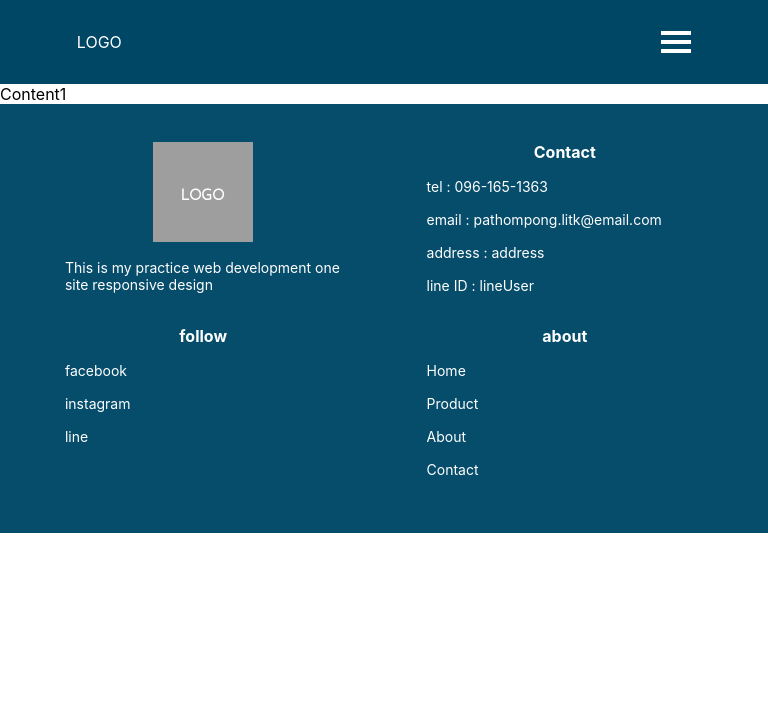
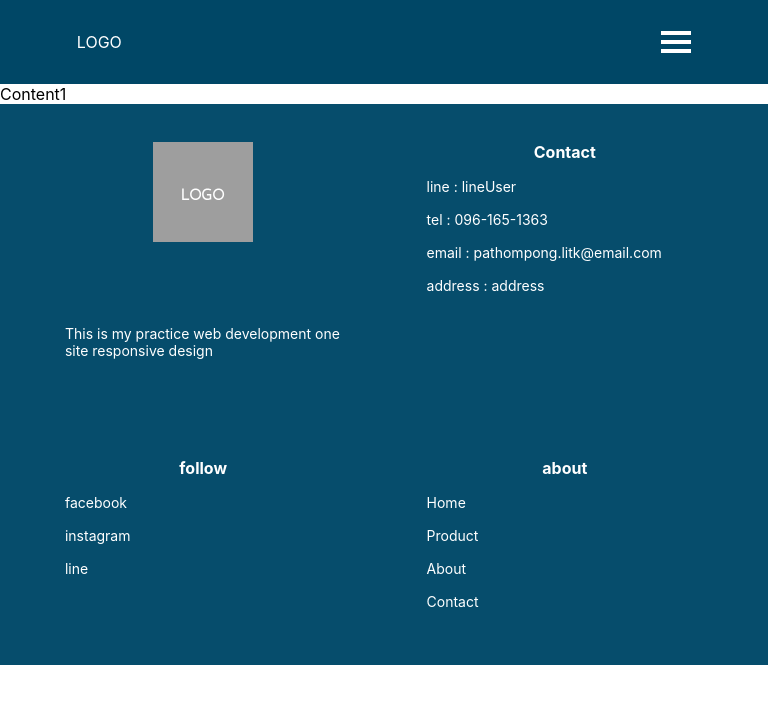
Before and after one commit to PathompongPA/react-simple-responsive, a React (Create React App) app: page / in a window 768 px wide. Shown: the top 704 px of the page. Built offline with nearby package versions, Linux system fonts and the light colour scheme.

Commit message:
fea : footer responsive large(1080 px )

```diff
--- a/src/component/footer/footer.css
+++ b/src/component/footer/footer.css
@@ -3,7 +3,7 @@
   /* border: 2px solid green; */
 }
 
-@media screen and (min-width: 430px) and (max-width: 768px) {
+@media screen and (min-width: 768px) {
   .title-footer {
     text-align: center;
     margin-bottom: 1rem;
@@ -22,14 +22,18 @@
     font-size: 14px;
   }
   #box-footer {
+    background-color: rgb(6, 77, 108);
+    display: flex;
+    justify-content: center;
+    #box-footer-inner {
+      width: 1080px;
       height: 100%;
       display: grid;
-    grid-template-columns: 50% 50%;
-    /* grid-template-rows: 40% 40%; */
+      grid-template-columns: 25% 25% 25% 25%;
+      grid-template-rows: 300px;
       grid-gap: 1rem;
       justify-content: center;
       padding: 5vw;
-    background-color: rgb(6, 77, 108);
       #box-footer-logo {
         display: grid;
         grid-template-columns: 100%;
@@ -61,6 +65,68 @@
       }
     }
   }
+}
+
+@media screen and (min-width: 430px) and (max-width: 768px) {
+  .title-footer {
+    text-align: center;
+    margin-bottom: 1rem;
+  }
+  .box-footer {
+    background-color: rgb(6, 77, 108);
+    color: white;
+  }
+  .text-footer {
+    margin: 1rem 0rem 1rem 0rem;
+    display: grid;
+    grid-template-columns: 80%;
+    justify-content: center;
+  }
+  p {
+    font-size: 14px;
+  }
+  #box-footer {
+    background-color: rgb(6, 77, 108);
+    #box-footer-inner {
+      height: 100%;
+      display: grid;
+      grid-template-columns: 50% 50%;
+      /* grid-template-rows: 40% 40%; */
+      grid-gap: 1rem;
+      justify-content: center;
+      padding: 5vw;
+      #box-footer-logo {
+        display: grid;
+        grid-template-columns: 100%;
+        align-items: start;
+        #footer-logo-image-box {
+          display: flex;
+          align-items: center;
+          justify-content: center;
+          #footer-logo-image {
+            width: 100px;
+            height: fit-content;
+            color: white;
+          }
+        }
+        #footer-logo-title {
+          width: 100%;
+          display: grid;
+          grid-template-columns: 80%;
+          color: white;
+          overflow: hidden;
+          justify-content: center;
+        }
+      }
+      #box-footer-contact {
+      }
+      #box-footer-follow {
+      }
+      #box-footer-about {
+      }
+    }
+  }
+}
 
 @media screen and (min-width: 0px) and (max-width: 430px) {
   .title-footer {
@@ -78,12 +144,13 @@
     font-size: 14px;
   }
   #box-footer {
+    background-color: rgb(6, 77, 108);
+    #box-footer-inner {
       display: grid;
       grid-template-columns: repeat(1, 80%);
       grid-gap: 2rem;
       justify-content: center;
       padding: 1rem 0rem 3rem 0rem;
-    background-color: rgb(6, 77, 108);
       #box-footer-logo {
         margin-top: 2rem;
         display: grid;
@@ -116,3 +183,4 @@
       }
     }
   }
+}
--- a/src/component/footer/footer.js
+++ b/src/component/footer/footer.js
@@ -3,6 +3,7 @@ import logo from "../../assets/images/logo.jpg";
 export default function Footer() {
   return (
     <div id="box-footer">
+      <div id="box-footer-inner">
         <div id="box-footer-logo" className="box-footer">
           <div id="footer-logo-image-box">
             <img id="footer-logo-image" src={logo} alt="logo"></img>
@@ -16,10 +17,10 @@ export default function Footer() {
           <h4 id="footer-contact-title" className="title-footer">
             Contact
           </h4>
+          <p className="text-footer">line : lineUser</p>
           <p className="text-footer">tel : 096-165-1363</p>
           <p className="text-footer">email : pathompong.litk@email.com</p>
           <p className="text-footer">address : address</p>
-        <p className="text-footer">line ID : lineUser</p>
         </div>
 
         <div id="box-footer-follow" className="box-footer">
@@ -37,5 +38,6 @@ export default function Footer() {
           <p className="text-footer">Contact</p>
         </div>
       </div>
+    </div>
   );
 }
```
Lines whose indentation alone changed are shown as unchanged.
